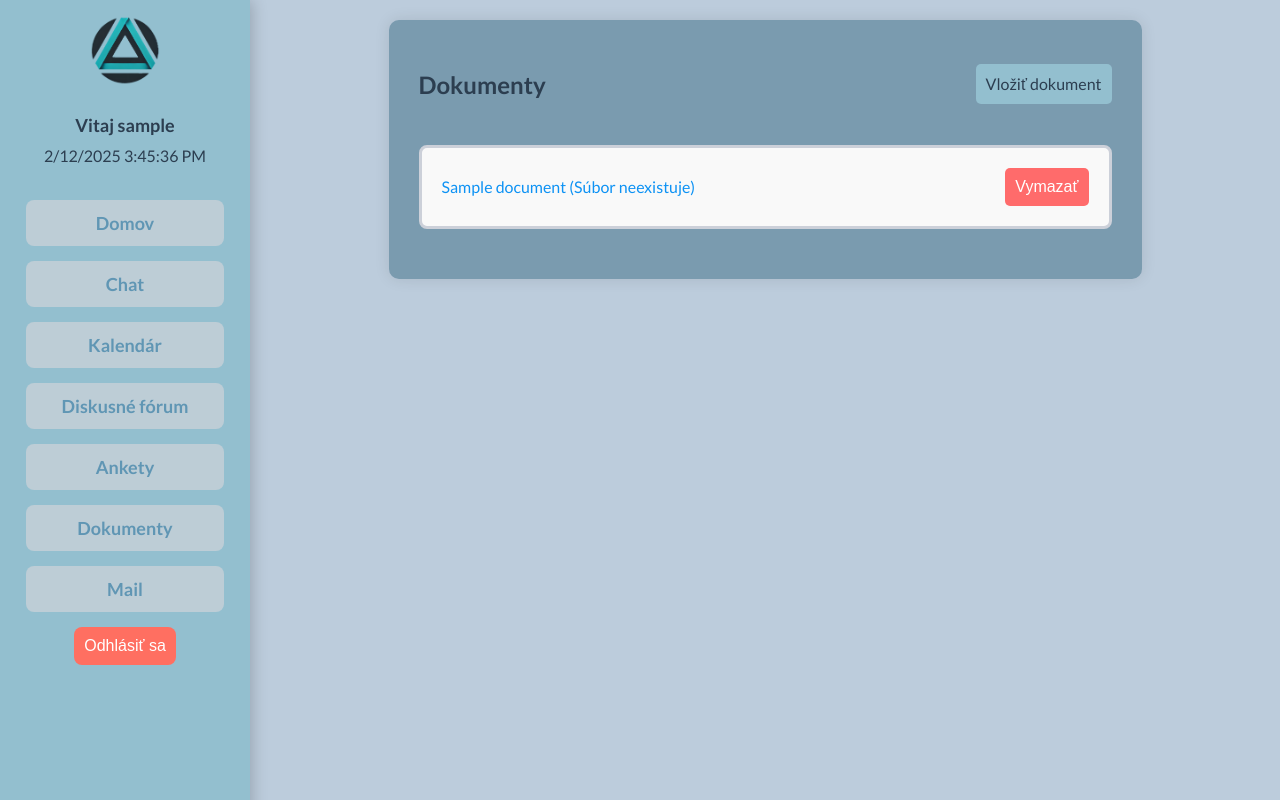
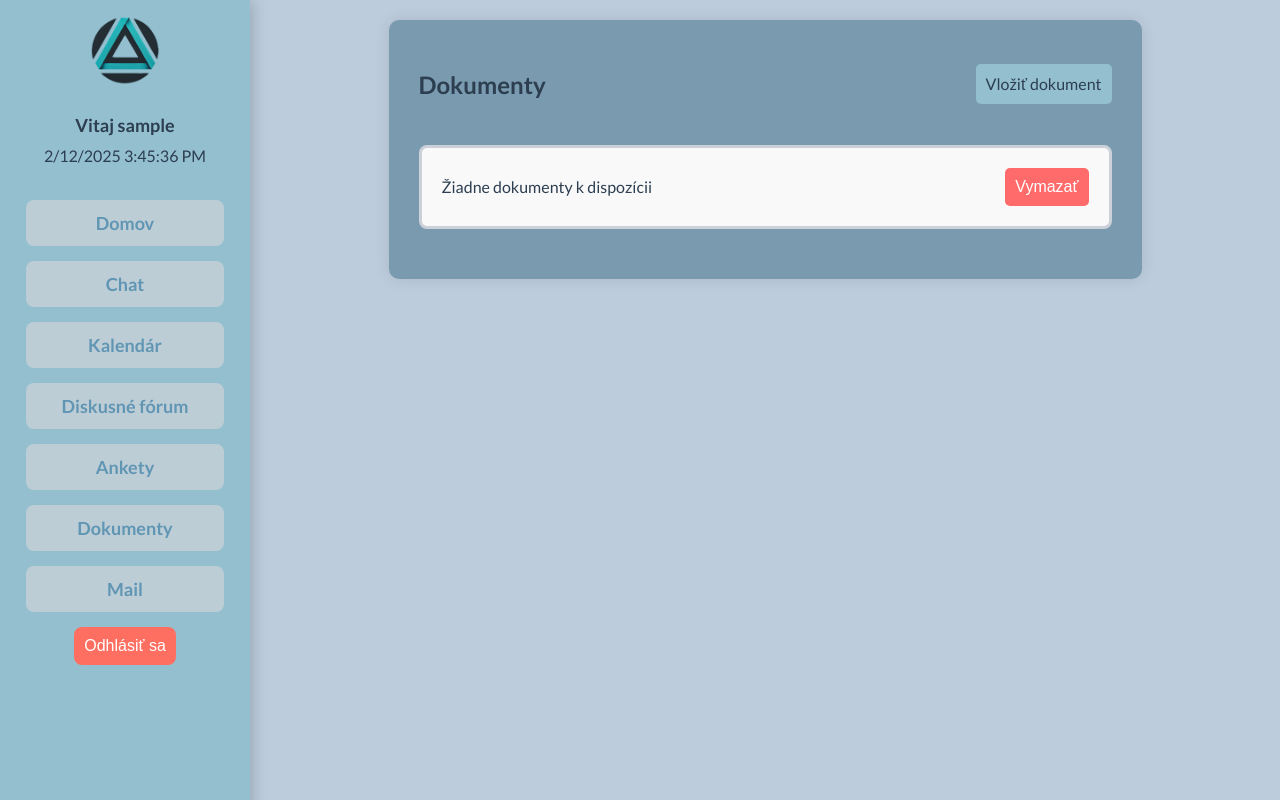
Before and after one commit to Agresor1986/intranet, a Django app: page /documents/ in a window 1280 px wide. Run offline with Django 5.2, Linux system fonts and the light colour scheme; a user stored in the database is signed in; tables that the repository leaves empty hold one stand-in row (values such as "Sample post").

Commit message:
Added something

```diff
--- a/templates/document_list.html
+++ b/templates/document_list.html
@@ -102,7 +102,7 @@
                             <a href="{{ document.file.url }}" class="doc-title" target="_blank">{{ document.title }}</a>
                             <div class="doc-info">{{ document.uploaded_at|date:"d.m.Y H:i" }} | {{ document.file.size|filesizeformat }}</div>
                         {% else %}
-                            <span class="doc-title">{{ document.title }} (Súbor neexistuje)</span>
+                            <div>Žiadne dokumenty k dispozícii</div>
                         {% endif %}
                     </div>
                     <form action="{% url 'delete_document' document.id %}" method="post" style="margin: 0;">
@@ -111,10 +111,11 @@
                     </form>
                 </li>
             {% empty %}
-                <li class="doc-item">Žiadne dokumenty k dispozícií</li>
+                <li class="doc-item">Žiadne dokumenty k dispozícii</li>
             {% endfor %}
         </ul>
     </div>
 </div>
 
+
 {% endblock %}
```
